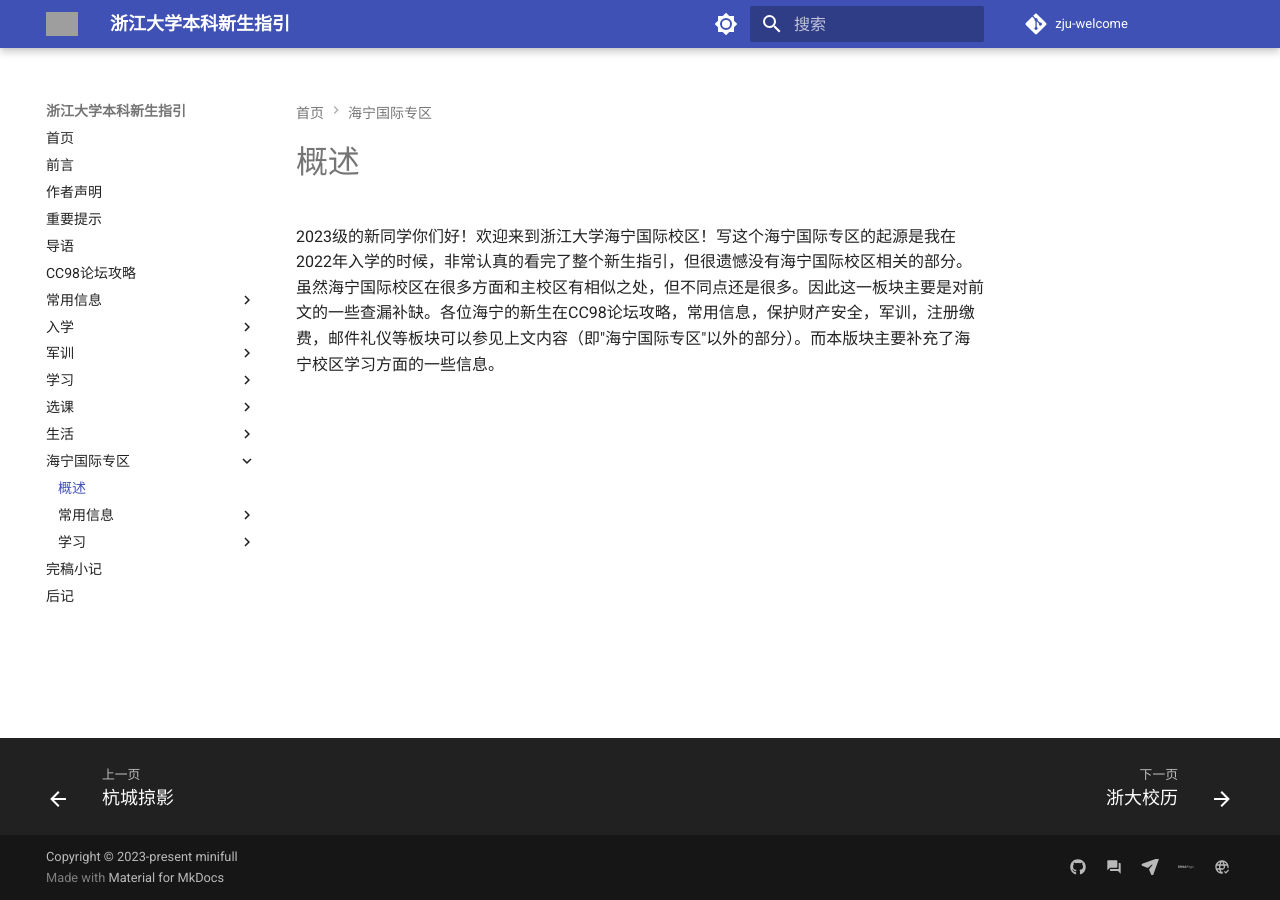
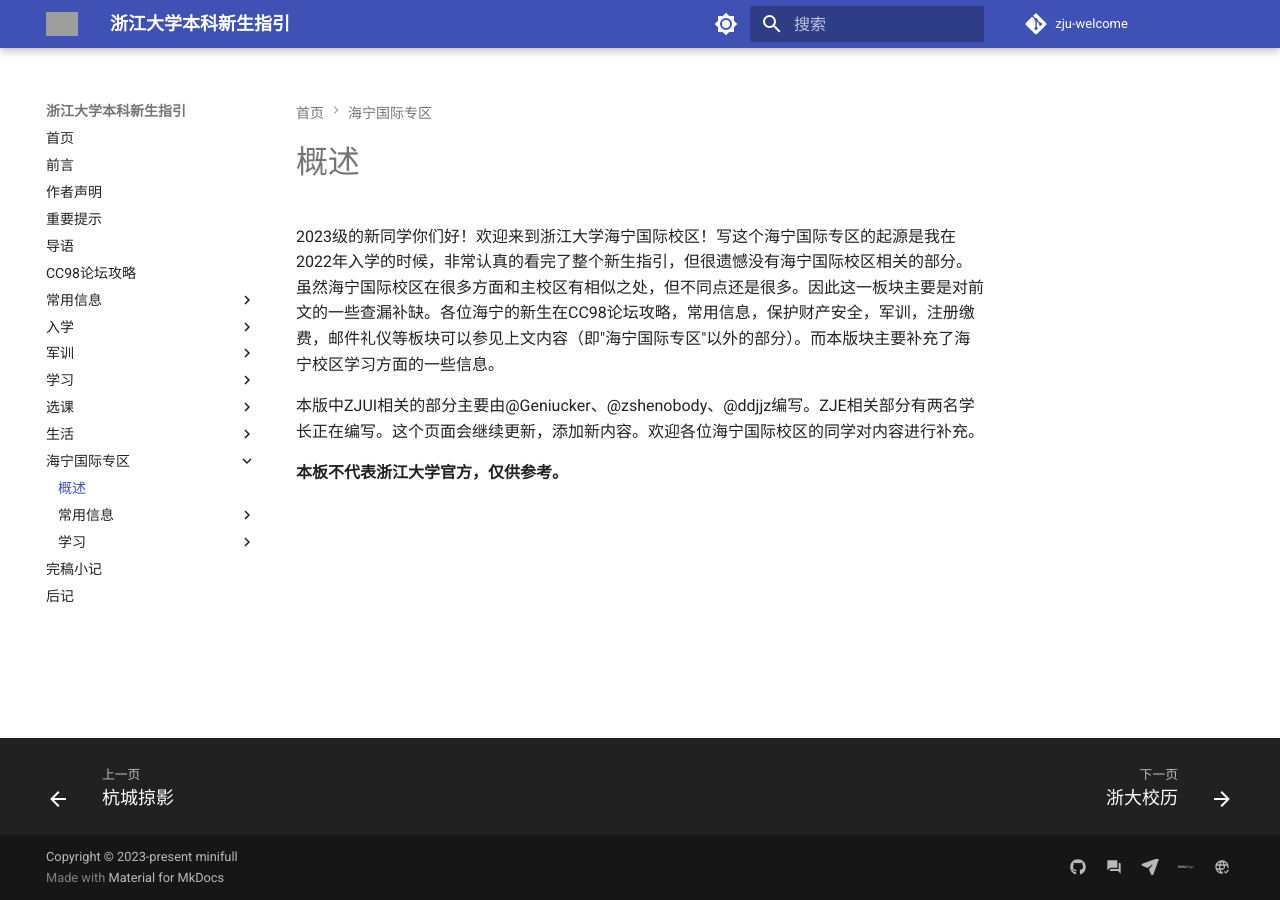
Before and after one commit to mini-full/zju-welcome, an MkDocs documentation site: the page built from docs/haining/intro.md, in a window 1280 px wide. Built offline with MkDocs 1.6.1 and Material for MkDocs 9.7.7, drawn with Linux system fonts in a browser that asks for light colours; comment, search, counter and statistics services are not loaded; grey boxes are pictures that could not be loaded.

Commit message:
add author info

```diff
--- a/docs/haining/intro.md
+++ b/docs/haining/intro.md
@@ -1,2 +1,6 @@
 # 概述
 2023级的新同学你们好！欢迎来到浙江大学海宁国际校区！写这个海宁国际专区的起源是我在2022年入学的时候，非常认真的看完了整个新生指引，但很遗憾没有海宁国际校区相关的部分。虽然海宁国际校区在很多方面和主校区有相似之处，但不同点还是很多。因此这一板块主要是对前文的一些查漏补缺。各位海宁的新生在CC98论坛攻略，常用信息，保护财产安全，军训，注册缴费，邮件礼仪等板块可以参见上文内容（即"海宁国际专区"以外的部分）。而本版块主要补充了海宁校区学习方面的一些信息。
+
+本版中ZJUI相关的部分主要由@Geniucker、@zshenobody、@ddjjz编写。ZJE相关部分有两名学长正在编写。这个页面会继续更新，添加新内容。欢迎各位海宁国际校区的同学对内容进行补充。
+
+**本板不代表浙江大学官方，仅供参考。**
```
